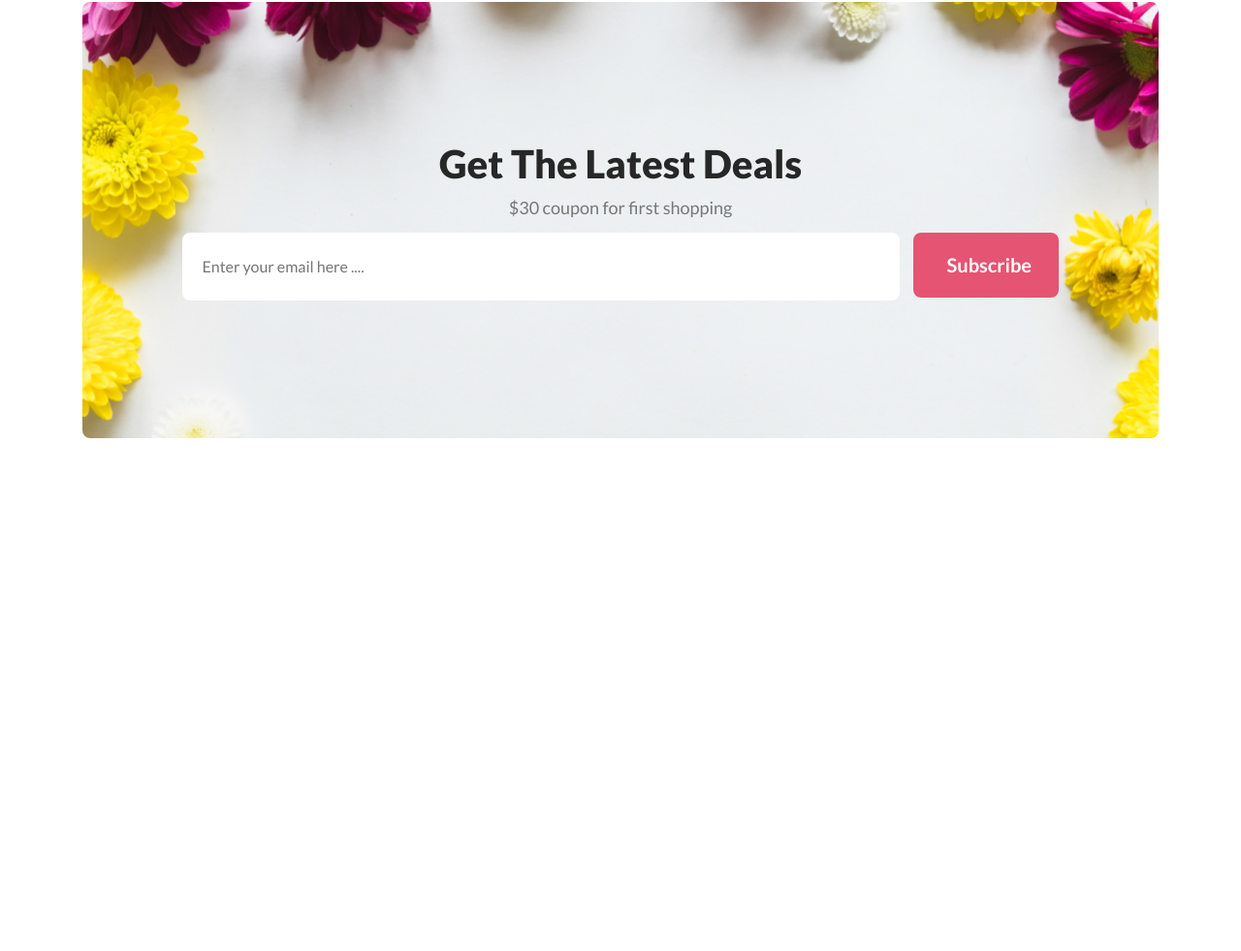
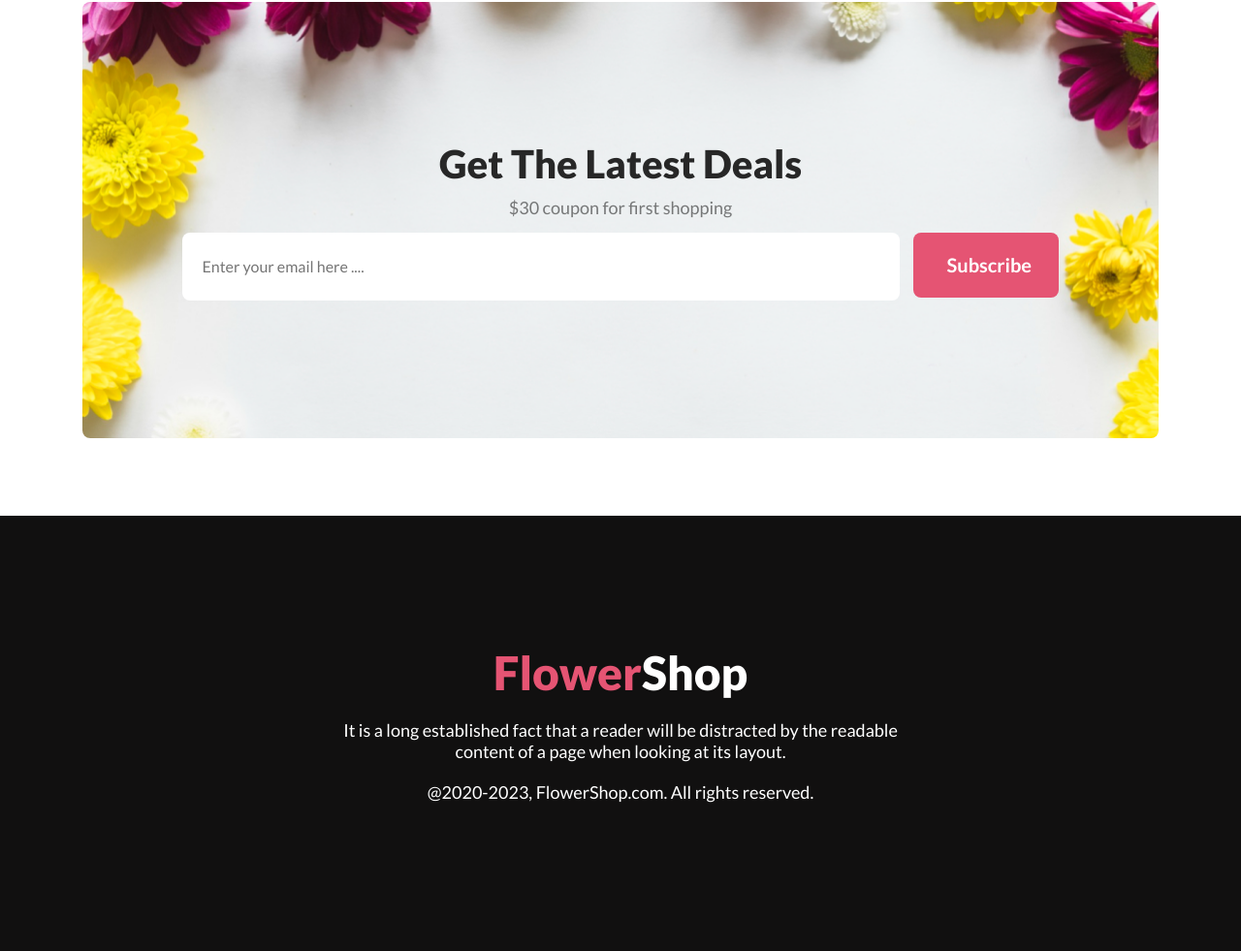
Before and after one commit to MHMIZAN09/Online-flower-shop, a plain HTML site: page index.html in a window 1280 px wide. Shown: the part 3260-4241 px from the top of the page at 97% size. Before the commit the page ends 3792 px from the top, so only its background shows below. Drawn offline with Linux system fonts and the light colour scheme.

Commit message:
add footer section

```diff
--- a/index.html
+++ b/index.html
@@ -51,9 +51,9 @@
                 </div>
             </div>
             <div class="bonus-list">
-                    <li>Pink Flower Tree</li>
-                    <li>Pink Flower Tree</li>
-                    <li>Pink Flower Tree</li>
+                <li>Pink Flower Tree</li>
+                <li>Pink Flower Tree</li>
+                <li>Pink Flower Tree</li>
             </div>
         </section>
         <section>
@@ -93,20 +93,20 @@
             <div class="container-section4-title">
                 <h1>Instagram</h1>
                 <p>It is a long established fact that a reader will be distracted by the readable <br> content of a page
-                 when looking at its layout.</p>
+                    when looking at its layout.</p>
             </div>
             <div class="container-section4">
                 <div>
                     <img class="item" src="images/Flower 01.png" alt="">
                 </div>
                 <div>
-                    <img class="item"  src="images/Rectangle 4.png" alt="">
+                    <img class="item" src="images/Rectangle 4.png" alt="">
                 </div>
                 <div>
-                    <img class="item"   src="images/Rectangle 5.png" alt="">
+                    <img class="item" src="images/Rectangle 5.png" alt="">
                 </div>
                 <div>
-                    <img class="item"  src="images/Rectangle 6.png" alt="">
+                    <img class="item" src="images/Rectangle 6.png" alt="">
                 </div>
             </div>
         </section>
@@ -122,7 +122,16 @@
         </section>
     </main>
     <Footer>
+        <div class="footer-container">
+            <div>
+                <h1><span>Flower</span>Shop</h1>
+                <p>It is a long established fact that a reader will be distracted by the readable <br> content of a
+                    page when looking at its layout.
+                </p>
+                <p>&commat;2020-2023, FlowerShop.com. All rights reserved.</p>
 
+            </div>
+        </div>
     </Footer>
 </body>
 
--- a/style.css
+++ b/style.css
@@ -252,3 +252,27 @@ li {
   background: #e55473;
   color: white;
 }
+.footer-container{
+  height: 449px;
+  background-color: #111010;
+  margin-top: 60px;
+  display: flex;
+  justify-content: center;
+  align-items: center;
+  text-align: center;
+}
+.footer-container h1 span{
+  color: #e55473;
+}
+.footer-container h1{
+  font-size: 48px;
+  font-weight: 800;
+  color: white;
+  margin-bottom: 20px;
+}
+.footer-container p{
+  font-size: 18px;
+  font-weight: 400px;
+  color: white;
+  margin-bottom: 20px;
+}
```
